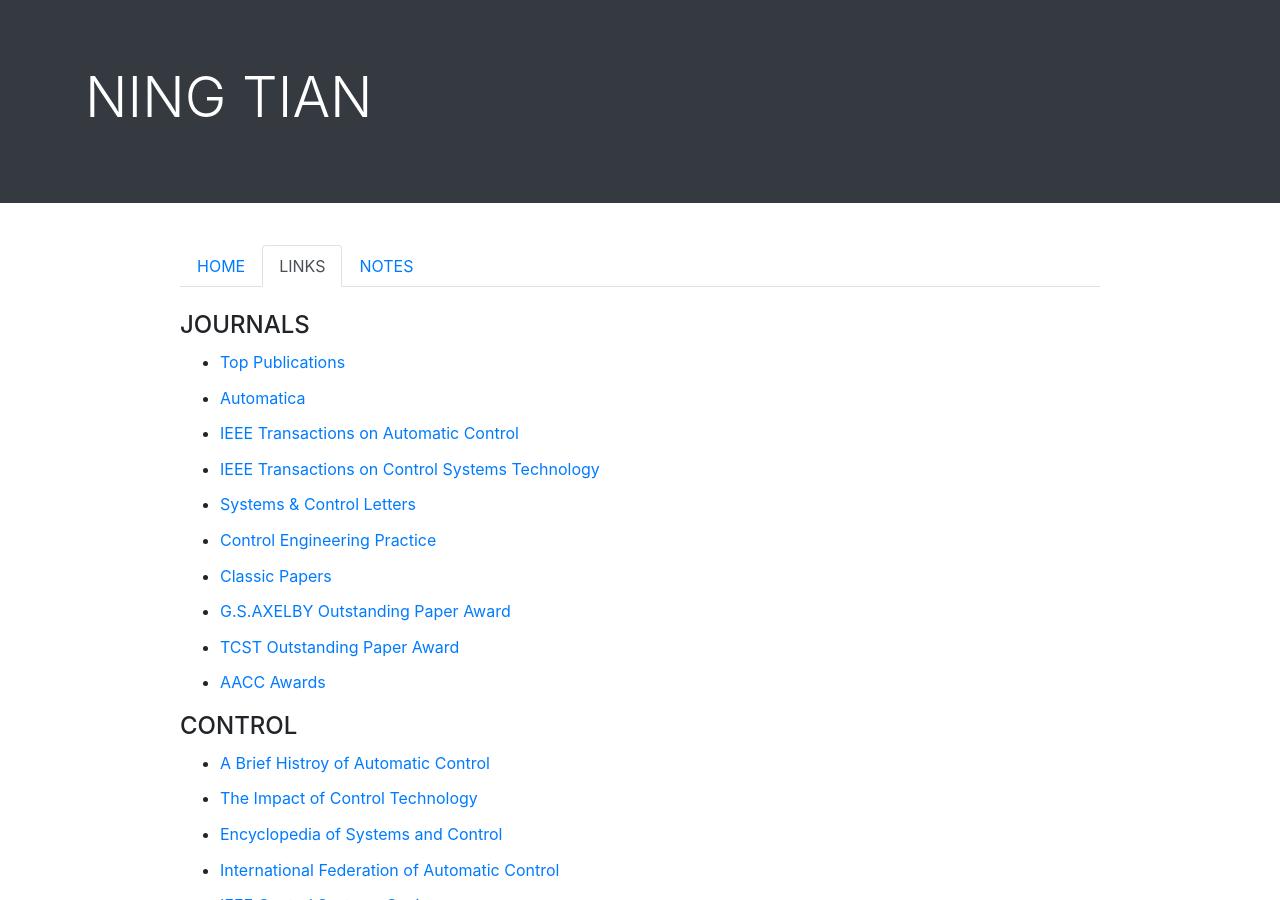
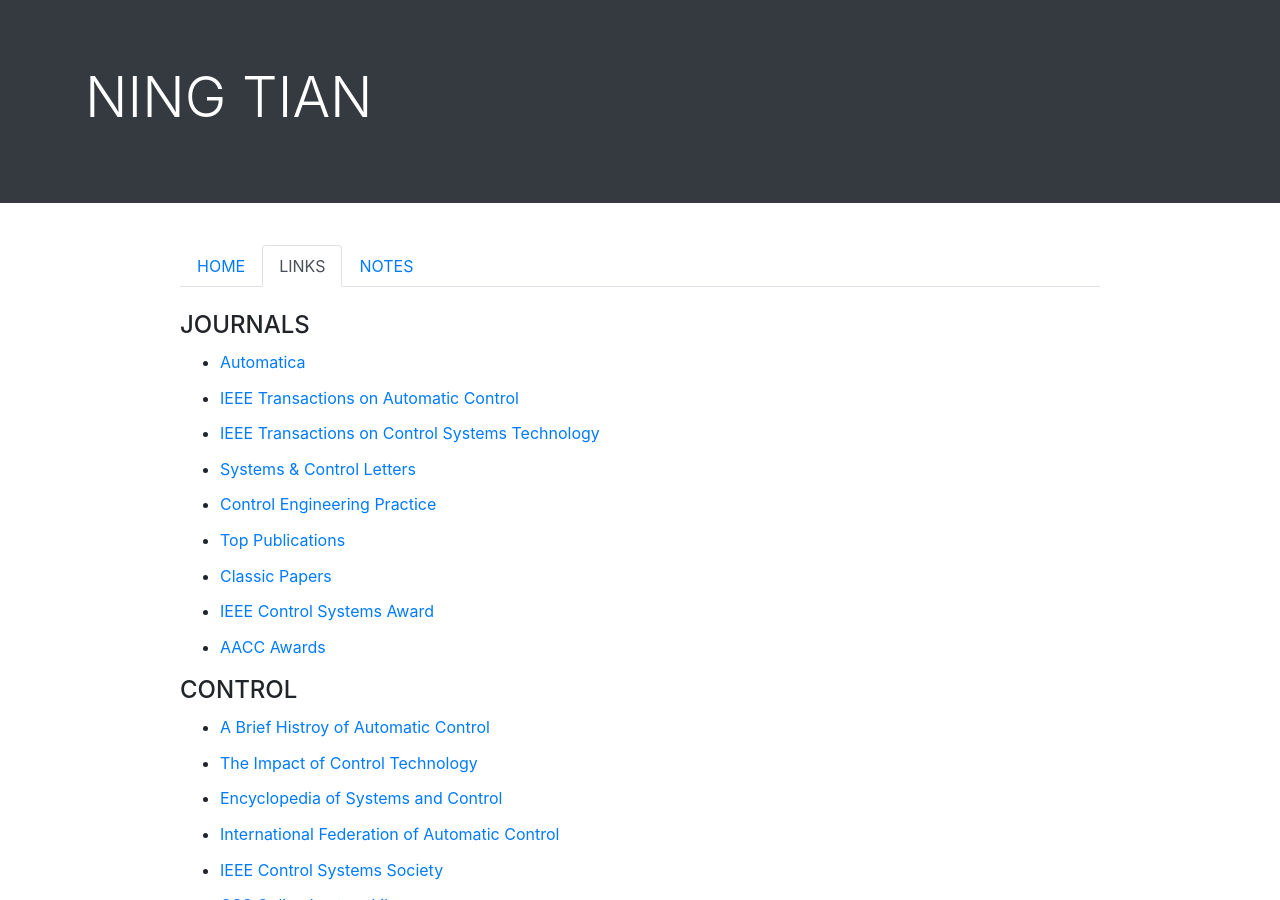
Before and after one commit to ningtian/ningtian.github.io, a Jekyll site: the page links/index.html, which Jekyll copies as it is, in a window 1280 px wide and 900 px high. Built offline with Jekyll 4.4.1, drawn with Linux system fonts in a browser that asks for light colours.

Commit message:
Update index.html

```diff
--- a/links/index.html
+++ b/links/index.html
@@ -62,11 +61,11 @@
 
 	        <li><a href="http://www.sciencedirect.com/science/journal/09670661">Control Engineering Practice</a></li>
 
+		<li><a href="https://scholar.google.com/citations?view_op=top_venues&hl=en&vq=eng_automationcontroltheory">Top Publications</a></li>
+
 		<li><a href="https://scholar.google.com/citations?view_op=list_classic_articles&hl=en&by=2006&vq=eng_automationcontroltheory">Classic Papers </a></li>
 
-		<li><a href="http://www.ieeecss.org/awards/george-s-axelby-outstanding-paper-award">G.S.AXELBY Outstanding Paper Award </a></li>
-
-	        <li><a href="http://www.ieeecss.org/awards/ieee-transactions-control-systems-technology-outstanding-paper-award">TCST Outstanding Paper Award </a></li>
+	        <li><a href="http://www.ieeecss.org/awards/2018-award-recipients">IEEE Control Systems Award </a></li>
 
 		<li><a href="http://a2c2.org/awards/aacc-awards">AACC Awards </a></li>
                 </ul>
```
Also changed, not shown: other parts of links/index.html (+0 -1 lines).
